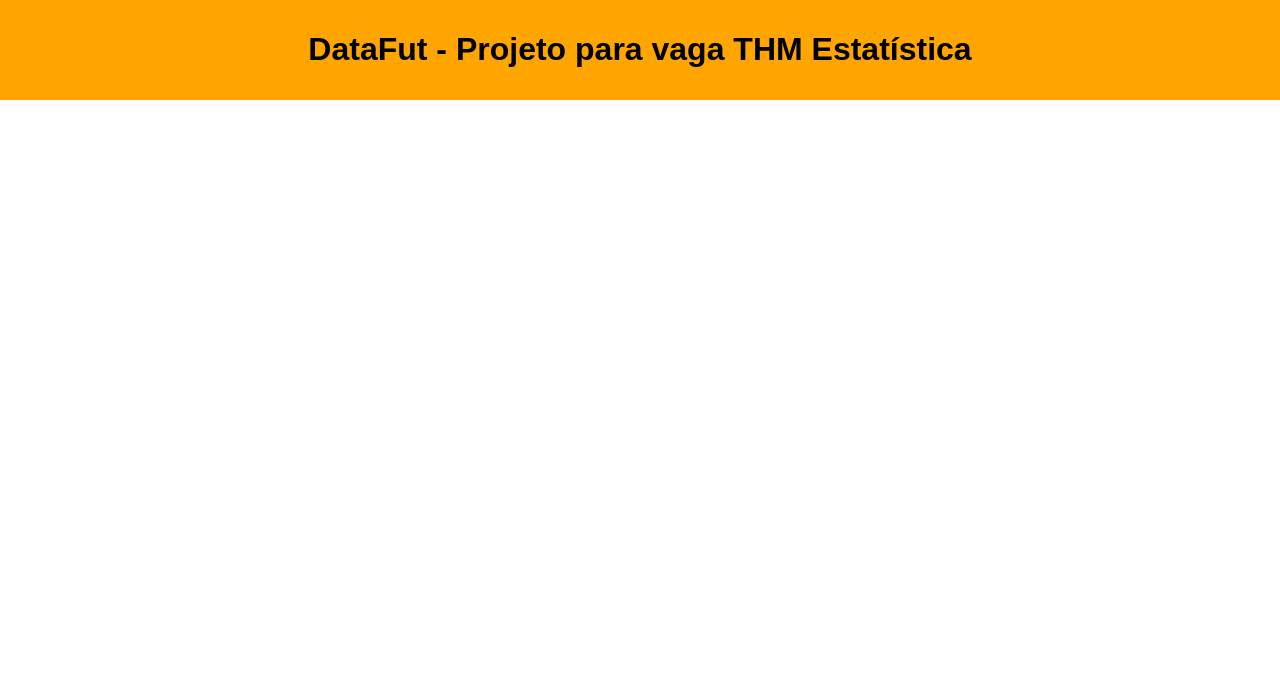
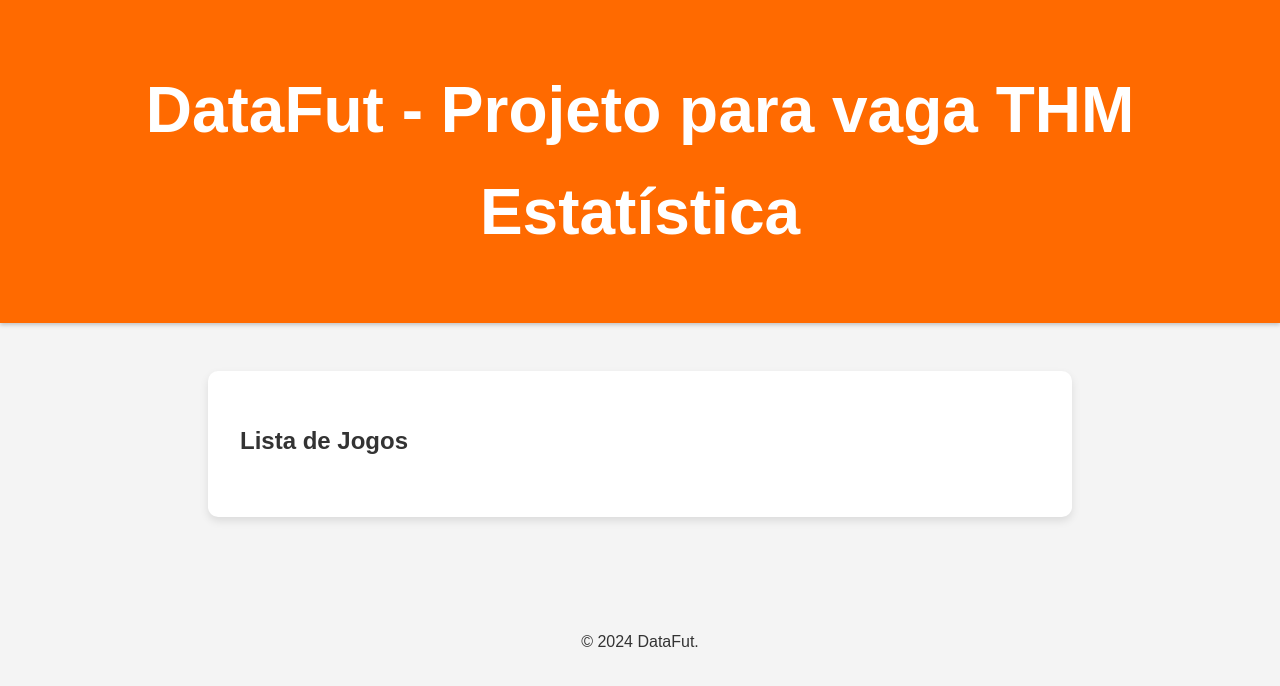
Before and after one commit to Cxrniani/DataFut, a Flask app: page / in a window 1280 px wide. Shown: the top 686 px of the page. Run offline with Flask 3, Linux system fonts and the light colour scheme; data that the repository does not hold is empty.

Commit message:
🎨style: added more beauty
ownnn

```diff
--- a/src/static/style.css
+++ b/src/static/style.css
@@ -1,63 +1,98 @@
-/* Estilo geral da página */
 body {
     margin: 0;
-    font-family: Arial, sans-serif;
-    background-color: #ffffff;
+    font-family: 'Arial', sans-serif;
+    background-color: #f4f4f4; /* Cor de fundo suave */
+    color: #333; /* Texto em cor escura */
+    line-height: 1.6; /* Aumenta a legibilidade */
 }
 
-/* Barra de topo */
+
 .top-bar {
-    background-color: #ff6a00;
+    background-color: #ff6a00; /* Cor laranja */
     color: white;
     padding: 1rem;
     text-align: center;
-    font-size: 1.5rem;
+    font-size: 2rem; /* Aumenta o tamanho da fonte */
+    box-shadow: 0 2px 4px rgba(0, 0, 0, 0.2); /* Sombra para a barra */
 }
 
-/* Estilo da lista de fixtures */
+
+main {
+    padding: 1rem;
+}
+
+.fixtures-container {
+    max-width: 800px;
+    margin: 2rem auto;
+    background-color: #fff;
+    border-radius: 10px;
+    box-shadow: 0 4px 8px rgba(0, 0, 0, 0.1);
+    padding: 2rem;
+}
+
+
+h2 {
+    margin-bottom: 1.5rem;
+}
+
+
 .fixture-list {
     list-style: none;
     padding: 0;
-    margin: 2rem;
-    display: flex;
-    flex-direction: column;
-    gap: 1rem;
+    margin: 0;
 }
 
-/* Estilo para cada item da fixture */
+
 .fixture-item {
+    background-color: #ffffff;
+    color: #333;
+    padding: 1.5rem;
+    border-radius: 10px;
+    margin-bottom: 1rem;
+    transition: transform 0.2s;
+}
+
+.fixture-item:hover {
+    transform: translateY(-2px);
+}
+
+.fixture-summary {
+    display: flex;
+    justify-content: space-between;
+    align-items: center;
+}
+
+.fixture-item button {
     background-color: #ff6a00;
     color: white;
-    padding: 1rem;
-    border-radius: 8px;
-    box-shadow: 0 4px 8px rgba(0, 0, 0, 0.2);
-    position: relative;
-}
-
-/* Estilo para o botão */
-.fixture-item button {
-    background-color: white;
-    color: #ff6a00;
     border: none;
     padding: 0.5rem 1rem;
     border-radius: 4px;
     cursor: pointer;
-    position: absolute;
-    top: 1rem;
-    right: 1rem;
     font-weight: bold;
+    transition: background-color 0.2s;
 }
 
 .fixture-item button:hover {
-    background-color: #eaeaea;
+    background-color: #e55b00;
 }
 
-/* Detalhes da fixture */
+
 .fixture-details {
     display: none;
     margin-top: 1rem;
-    background-color: #ffffff;
+    background-color: #f9f9f9;
     color: #333;
     padding: 1rem;
     border-radius: 4px;
+    border: 1px solid #ddd;
+    transition: max-height 0.3s ease-out;
 }
+
+
+footer {
+    text-align: center;
+    padding: 1rem 0;
+    background-color: #f4f4f4;
+    margin-top: 2rem;
+}
--- a/src/templates/index.html
+++ b/src/templates/index.html
@@ -5,41 +5,58 @@
     <meta name="viewport" content="width=device-width, initial-scale=1.0">
     <title>Fixtures</title>
     <link rel="stylesheet" href="{{ url_for('static', filename='style.css') }}">
-    <style>
-        .fixture-details { display: none; }
-        .fixture-item { background-color: orange; padding: 10px; margin-bottom: 10px; border-radius: 5px; }
-    </style>
 </head>
 <body>
-    <header style="background-color: orange; padding: 10px; text-align: center;">
+    <header class="top-bar">
         <h1>DataFut - Projeto para vaga THM Estatística</h1>
     </header>
-    <ul>
+
+    <main>
+        <section class="fixtures-container">
+            <h2>Lista de Jogos</h2>
+            <ul class="fixture-list">
                 {% for fixture in fixtures %}
                 <li class="fixture-item">
-            <strong>{{ fixture.home_team }} vs {{ fixture.away_team }}</strong> on {{ fixture.fixture_date }}
-            <button onclick="loadFixtureDetails({{ fixture.id }})">Show Details</button>
+                    <div class="fixture-summary">
+                        <strong class="fixture-teams">{{ fixture.home_team }} vs {{ fixture.away_team }}</strong>
+                        <span class="fixture-date">{{ fixture.fixture_date }}</span>
+                        <button onclick="toggleFixtureDetails({{ fixture.id }})">Show Details</button>
+                    </div>
                     <div id="details-{{ fixture.id }}" class="fixture-details">
                         <p>Loading...</p>
                     </div>
                 </li>
                 {% endfor %}
             </ul>
+        </section>
+    </main>
+
+    <footer>
+        <p>&copy; 2024 DataFut.</p>
+    </footer>
 
     <script>
-        function loadFixtureDetails(fixtureId) {
+        function toggleFixtureDetails(fixtureId) {
             const detailsDiv = document.getElementById(`details-${fixtureId}`);
-            detailsDiv.style.display = "block";
+            const button = event.currentTarget; // Captura o botão clicado
+
+            if (detailsDiv.style.display === "block") {
+                detailsDiv.style.display = "none"; // Esconde detalhes
+                button.textContent = "Show Details"; // Altera o texto do botão
+            } else {
+                detailsDiv.style.display = "block"; // Mostra detalhes
+                button.textContent = "Hide Details"; // Altera o texto do botão
                 fetch(`/fixture/${fixtureId}`)
                     .then(response => response.json())
                     .then(data => {
                         detailsDiv.innerHTML = `
                             <p><strong>Halftime:</strong> ${data.score.halftime_home} - ${data.score.halftime_away}</p>
                             <p><strong>Fulltime:</strong> ${data.score.fulltime_home} - ${data.score.fulltime_away}</p>
-                        <p><strong>Venue:</strong> ${data.standings.venue_name}, ${data.standings.venue_city}</p>
-                        <p><strong>Referee:</strong> ${data.standings.referee}</p>
+                            <p><strong>Venue:</strong> ${data.fixture.venue_name}, ${data.fixture.venue_city}</p>
+                            <p><strong>Referee:</strong> ${data.fixture.referee}</p>
+                            <p><strong>Status:</strong> ${data.fixture.status}</p>
                             <p><strong>Cards:</strong> ${data.cards.map(card => card.player_name + ' (' + card.card_type + ')').join(', ')}</p>
-                        <p><strong>Injuries:</strong> ${data.injuries.map(injury => injury.player_name + ' (' + injury.injury_reason + ')').join(', ')}</p>
+                            <p><strong>Injuries:</strong> ${data.injuries.map(injury => injury.player_name + ' (Injury: ' + injury.injury_reason + '; Type: ' + injury.injury_type +')').join(', ')}</p>
                         `;
                     })
                     .catch(error => {
@@ -47,6 +64,7 @@
                         console.error('Error fetching fixture details:', error);
                     });
             }
+        }
     </script>
 </body>
 </html>
```
Lines whose indentation alone changed are shown as unchanged.
